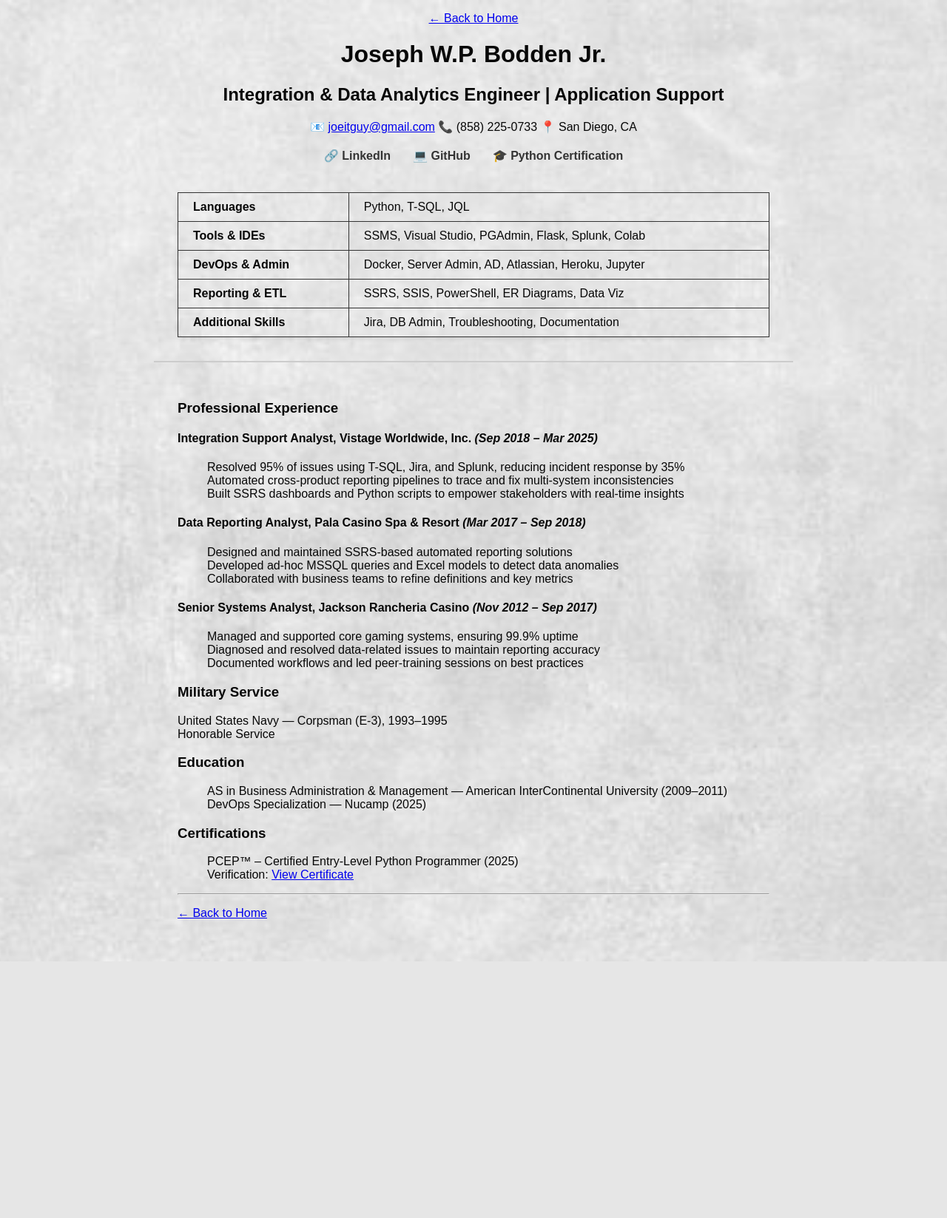
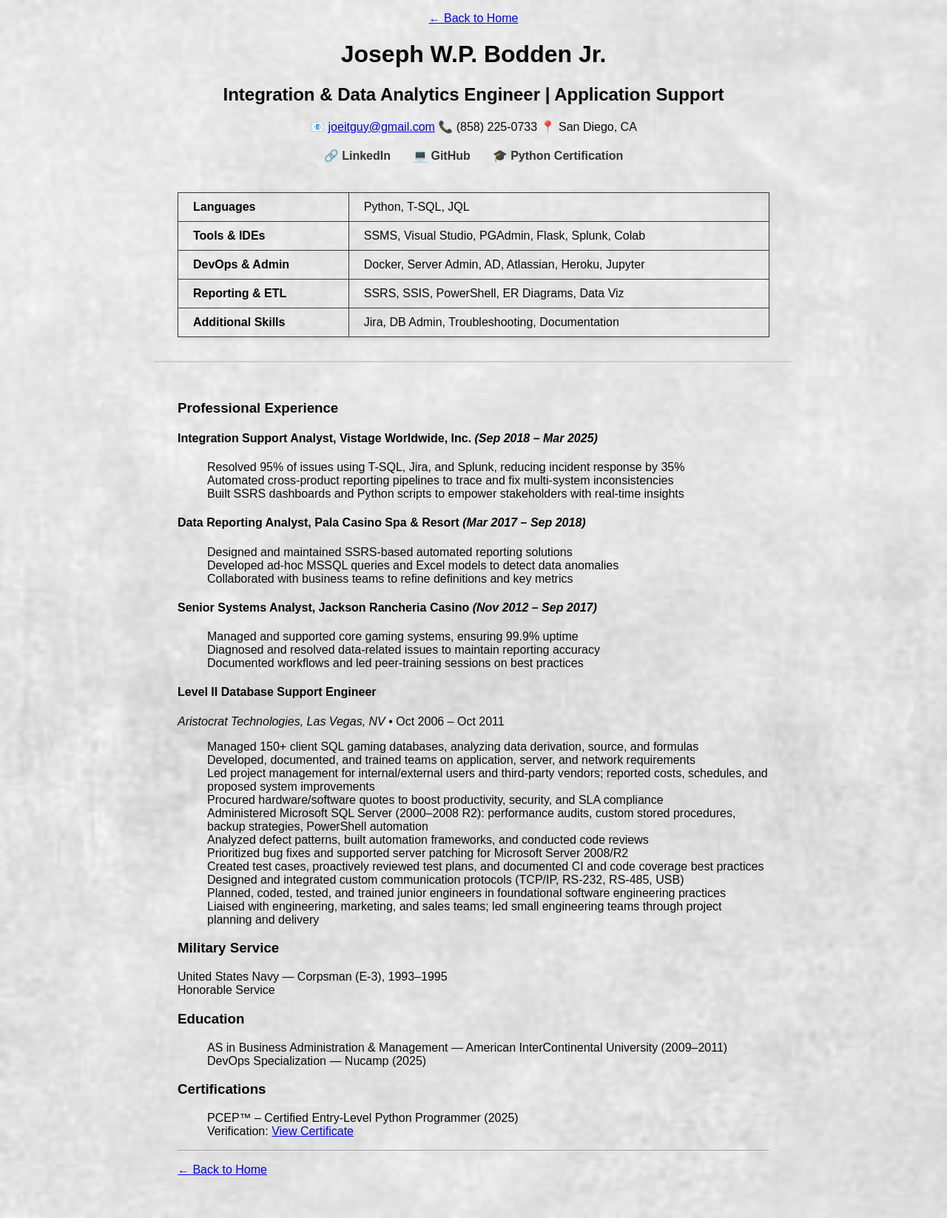
Before and after one commit to joeitguy/resume-app, a Flask app: page /view/resume in a window 1280 px wide. Shown: the whole page at 74% size. Before the commit the page ends 1300 px from the top, so only its background shows below. Run offline with Flask 3, Linux system fonts and the light colour scheme.

Commit message:
replacing resume.html

```diff
--- a/templates/resume.html
+++ b/templates/resume.html
@@ -75,6 +75,24 @@
       <li>Diagnosed and resolved data-related issues to maintain reporting accuracy</li>
       <li>Documented workflows and led peer-training sessions on best practices</li>
     </ul>
+    <div class="job">
+  <h4>Level II Database Support Engineer</h4>
+  <p><em>Aristocrat Technologies, Las Vegas, NV</em> • Oct 2006 – Oct 2011</p>
+  <ul>
+    <li>Managed 150+ client SQL gaming databases, analyzing data derivation, source, and formulas</li>
+    <li>Developed, documented, and trained teams on application, server, and network requirements</li>
+    <li>Led project management for internal/external users and third-party vendors; reported costs, schedules, and proposed system improvements</li>
+    <li>Procured hardware/software quotes to boost productivity, security, and SLA compliance</li>
+    <li>Administered Microsoft SQL Server (2000–2008 R2): performance audits, custom stored procedures, backup strategies, PowerShell automation</li>
+    <li>Analyzed defect patterns, built automation frameworks, and conducted code reviews</li>
+    <li>Prioritized bug fixes and supported server patching for Microsoft Server 2008/R2</li>
+    <li>Created test cases, proactively reviewed test plans, and documented CI and code coverage best practices</li>
+    <li>Designed and integrated custom communication protocols (TCP/IP, RS-232, RS-485, USB)</li>
+    <li>Planned, coded, tested, and trained junior engineers in foundational software engineering practices</li>
+    <li>Liaised with engineering, marketing, and sales teams; led small engineering teams through project planning and delivery</li>
+  </ul>
+</div>
+
 
     <h3>Military Service</h3>
     <p>United States Navy — Corpsman (E-3), 1993–1995<br>
```
